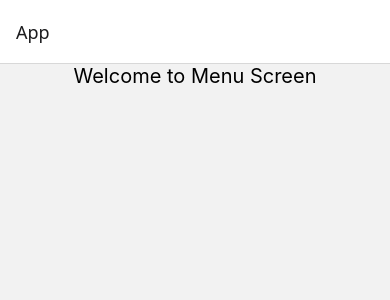
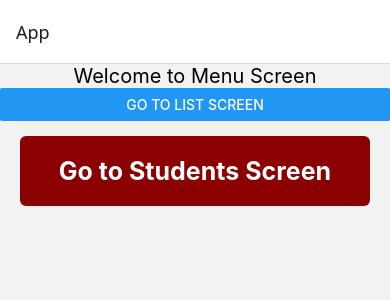
Before and after one commit to Drilon10/react-native-1800, a React Native app in the folder first-react-app/: screen /Menu in a window 390 px wide. Shown: the top 300 px of the page. Built offline with nearby package versions, Linux system fonts and the light colour scheme.

Commit message:
menu screen

```diff
--- a/first-react-app/screens/ListScreen.js
+++ b/first-react-app/screens/ListScreen.js
@@ -1,12 +1,12 @@
 import React from "react";
-import { Text, View, StyleSheet, FlatList } from 'react-native';
+import { Text, View, StyleSheet, FlatList, Button } from 'react-native';
 
 const students = [
     {name: "Ademola", lastname: "Lookman", age: "30"},
     {name: "Diego", lastname: "Simeone", age: "67" },
     {name: "We will win", lastname: "Next Year", age: "2080" }
 ];
-const ListScreen = () => {
+const ListScreen = (props) => {
     return (
         <View>
             <Text style={styles.textStyle}>List of Students</Text>
@@ -17,7 +17,12 @@ const ListScreen = () => {
                         {item.name} {item.lastname} - {item.age}
                     </Text>
                 }}
-            ></FlatList>
+            >
+            </FlatList>
+            <Button
+            title="Go back"
+            onPress={() => props.navigation.goBack()}>
+            </Button>
         </View>
     );
 }
--- a/first-react-app/screens/MainScreen.js
+++ b/first-react-app/screens/MainScreen.js
@@ -1,5 +1,6 @@
 import React from "react";
 import { Text, StyleSheet, View } from "react-native";
+import { Button } from "react-native-web";
 
 const MainScreen = () => {
     return (
--- a/first-react-app/screens/MenuScreen.js
+++ b/first-react-app/screens/MenuScreen.js
@@ -1,10 +1,20 @@
 import React from 'react';
-import { View, Text, StyleSheet } from 'react-native';
+import { View, Text, StyleSheet, Button, TouchableOpacity } from 'react-native';
 
-const MenuScreen = () => {
+const MenuScreen = (props) => {
+    console.log(props);
     return(
         <View>
             <Text style={styles.text}>Welcome to Menu Screen</Text>
+            <Button title="Go to List Screen"
+            onPress={() => props.navigation.navigate('List')}>
+            </Button>
+            <TouchableOpacity
+                style={styles.touchableBtn}
+                onPress={() => props.navigation.navigate('Challenge5')}
+                >
+                <Text style={styles.btnTxt}>Go to Students Screen</Text>
+            </TouchableOpacity>
         </View>
     );
 };
@@ -14,6 +24,20 @@ const styles = StyleSheet.create({
         textAlign: 'center',
         fontSize: 20,
         marginVerical: 20
+    },
+    touchableBtn: {
+       backgroundColor: "darkred",
+       marginVertical: 15,
+       paddingVertical: 20,
+       borderRadius: 6,
+       marginHorizontal: 20
+    },
+
+    btnTxt: {
+        color: "white",
+        textAlign: "center",
+        fontSize: 25,
+        fontWeight: "bold"
     }
 });
 
```
